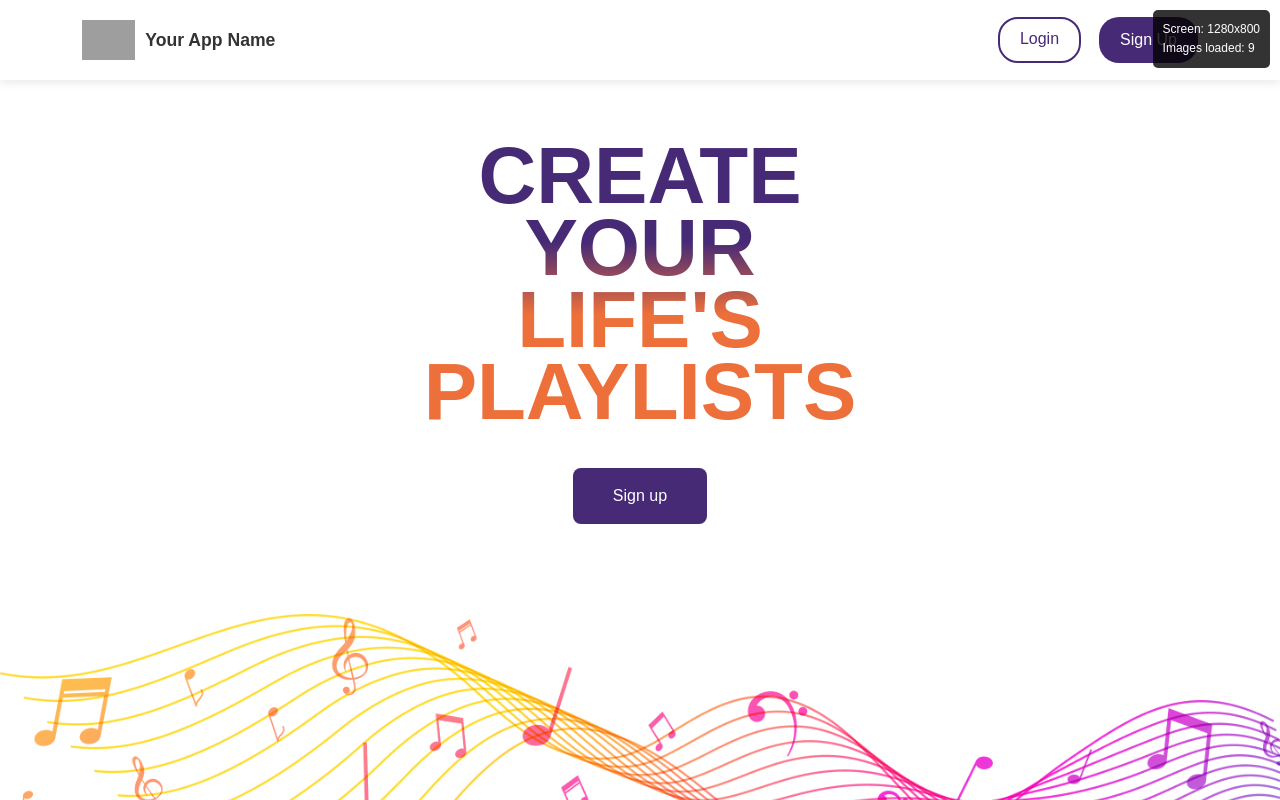
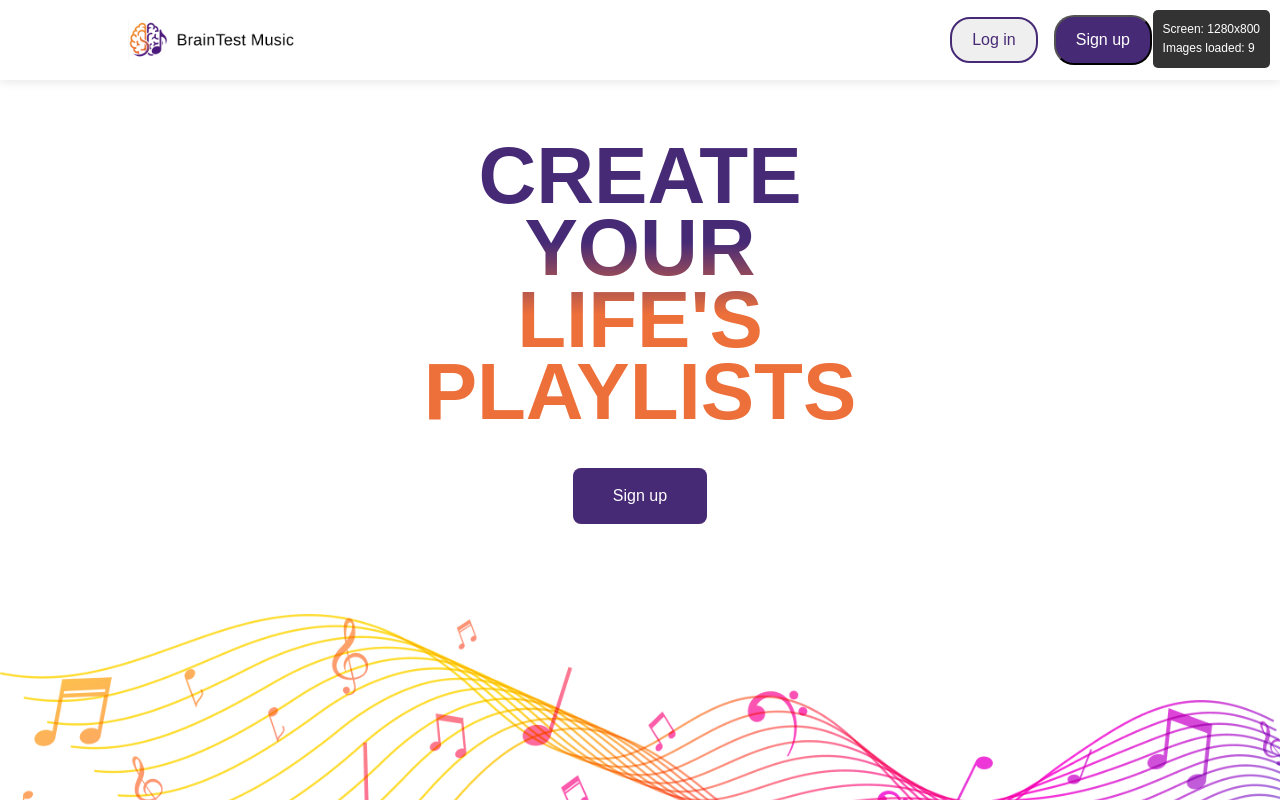
Before and after one commit to jerrythunt/issp-2025, a React (Create React App) app in the folder react-frontend/: page / in a window 1280 px wide. Shown: the top 800 px of the page. Built offline with nearby package versions, Linux system fonts and the light colour scheme; no server answers; grey boxes are pictures that could not be loaded.

Commit message:
fixed logo and alignments

```diff
--- a/react-frontend/src/components/Header.tsx
+++ b/react-frontend/src/components/Header.tsx
@@ -1,21 +1,65 @@
 import React from 'react';
-import { Link } from 'react-router-dom';
+import { Navbar, Nav, Container } from 'react-bootstrap';
+import { useNavigate, useLocation } from 'react-router-dom';
 
-const Header = () => {
-    return (
-        <nav className="navbar">
-            <div className="container">
-                <Link className="navbar-brand" to="/">
-                    <img src="/logo.png" alt="Logo" className="logo-image" />
-                    <span className="logo-text">Your App Name</span>
-                </Link>
-                <div className="d-flex gap-2">
-                    <Link to="/login" className="btn btn-login">Login</Link>
-                    <Link to="/signup" className="btn btn-signup">Sign Up</Link>
-                </div>
-            </div>
-        </nav>
-    );
+const Header: React.FC = () => {
+  const navigate = useNavigate();
+  const location = useLocation();
+
+  const handleLoginClick = () => {
+    navigate('/login');
+  };
+
+  const handleSignUpClick = () => {
+    navigate('/signup'); // ✅ Now routes to signup page
+  };
+
+  const handleLogoClick = () => {
+    navigate('/');
+  };
+
+  return (
+    <Navbar expand="lg" className="navbar fixed-navbar">
+      <Container fluid className="px-5">
+        <Navbar.Brand
+          className="navbar-brand d-flex align-items-center"
+          style={{ cursor: 'pointer', marginLeft: '80px' }}
+          onClick={handleLogoClick}
+        >
+          <img
+            src="/assets/images/braintest-logo.png"
+            alt="BrainTest Music Logo"
+            className="logo-image"
+            onError={(e) => {
+              e.currentTarget.style.display = 'none';
+              const logoText = e.currentTarget.nextElementSibling as HTMLElement;
+              if (logoText) logoText.style.display = 'inline';
+            }}
+          />
+          <span className="logo-text" style={{ display: 'none' }}>
+            🧠 BrainTest Music
+          </span>
+        </Navbar.Brand>
+
+        <Navbar.Toggle aria-controls="basic-navbar-nav" />
+        <Navbar.Collapse id="basic-navbar-nav">
+          <Nav
+            className="ms-auto d-flex align-items-center"
+            style={{ marginRight: '80px' }}
+          >
+            {location.pathname !== '/login' && (
+              <button className="btn-login me-3" onClick={handleLoginClick}>
+                Log in
+              </button>
+            )}
+            <button className="btn-signup" onClick={handleSignUpClick}>
+              Sign up
+            </button>
+          </Nav>
+        </Navbar.Collapse>
+      </Container>
+    </Navbar>
+  );
 };
 
 export default Header;
--- a/react-frontend/src/components/Signup.css
+++ b/react-frontend/src/components/Signup.css
@@ -1,3 +1,16 @@
+/* Wrapper to center the entire signup block */
+.signup-wrapper {
+  display: flex;
+  justify-content: center;
+  align-items: center;
+  min-height: calc(100vh - 80px); /* adjust if your header height differs */
+  padding: 40px 16px;
+  background-color: #fff;
+  box-sizing: border-box;
+  max-width: 100vw;
+  overflow-x: hidden;
+}
+
 /* Signup Container */
 .signup-container {
   display: flex;
@@ -7,6 +20,7 @@
   background: #FFFFFF;
   margin: 0 auto;
   max-width: 500px;
+  width: 100%;
 }
 
 /* Sign up Title */
@@ -22,6 +36,7 @@
 
 .signup-form {
   width: 100%;
+  margin-bottom: 16px;
 }
 
 .form-step {
@@ -55,6 +70,9 @@
   border: 1px solid #D9D9D9;
   border-radius: 8px;
   height: 52px;
+  width: 100%;
+  max-width: 100%;
+  box-sizing: border-box;
 }
 
 /* Input Field */
@@ -68,6 +86,8 @@
   font-size: 16px;
   line-height: 140%;
   color: #1E1E1E;
+  max-width: 100%;
+  box-sizing: border-box;
 }
 
 .input-field::placeholder {
@@ -91,6 +111,8 @@
   font-size: 16px;
   line-height: 140%;
   color: #1E1E1E;
+  max-width: 100%;
+  box-sizing: border-box;
 }
 
 .terms-container {
@@ -111,7 +133,9 @@
   margin-top: 24px;
 }
 
-.back-btn, .next-btn, .signup-btn {
+.back-btn,
+.next-btn,
+.signup-btn {
   display: flex;
   justify-content: center;
   align-items: center;
@@ -172,7 +196,6 @@
   background: #f5f5f5;
 }
 
-
 /* Login Section */
 .login-section {
   display: flex;
@@ -181,7 +204,6 @@
   margin-top: 40px;
 }
 
-/* Login Text */
 .login-text {
   font-family: 'Roboto', sans-serif;
   font-weight: 400;
@@ -190,7 +212,6 @@
   color: #000000;
 }
 
-/* Login Button */
 .login-btn-link {
   display: flex;
   justify-content: center;
@@ -213,21 +234,68 @@
   background: #f5f5f5;
 }
 
+.signup-footer {
+  width: 100%;
+  display: flex;
+  flex-direction: column;
+  align-items: center;
+  gap: 24px;
+  margin-top: 32px;
+}
+
+.google-btn {
+  width: 100%;
+  max-width: 500px;
+  height: 52px;
+  padding: 12px;
+  background: #FFFFFF;
+  border: 1px solid #D9D9D9;
+  color: #303030;
+  font-family: 'Inter', sans-serif;
+  font-size: 16px;
+  border-radius: 8px;
+  cursor: pointer;
+  transition: background-color 0.2s ease;
+}
+
+.google-btn:hover {
+  background: #f5f5f5;
+}
+
+.login-section {
+  display: flex;
+  align-items: baseline;
+  gap: 8px;
+  font-size: 16px;
+}
+
+/* Inner layout constraint to prevent stretching on wide screens */
+.signup-inner {
+  width: 100%;
+  max-width: 500px;
+  margin: 0 auto;
+}
+
 @media (max-width: 576px) {
   .signup-container {
     padding: 20px;
   }
+
   .signup-title {
     font-size: 36px;
   }
+
   .birthdate-container {
     flex-direction: column;
   }
+
   .navigation-buttons {
     flex-direction: column;
     gap: 10px;
   }
-    .back-btn, .next-btn {
+
+  .back-btn,
+  .next-btn {
     width: 100%;
   }
 }
--- a/react-frontend/src/components/Signup.tsx
+++ b/react-frontend/src/components/Signup.tsx
@@ -16,13 +16,8 @@ const Signup: React.FC = () => {
   const [error, setError] = useState<string | null>(null);
   const navigate = useNavigate();
 
-  const handleNext = () => {
-    setStep(step + 1);
-  };
-
-  const handleBack = () => {
-    setStep(step - 1);
-  };
+  const handleNext = () => setStep(step + 1);
+  const handleBack = () => setStep(step - 1);
 
   const handleChange = (e: React.ChangeEvent<HTMLInputElement | HTMLSelectElement>) => {
     const { name, value, type } = e.target;
@@ -72,7 +67,7 @@ const Signup: React.FC = () => {
       if (userCredential) {
         navigate('/dashboard');
       }
-    } catch (error) {
+    } catch {
       setError('Failed to sign in with Google. Please try again later.');
     }
   };
@@ -160,25 +155,31 @@ const Signup: React.FC = () => {
   };
 
   return (
-    <div className="signup-container">
+    <main className="signup-wrapper">
+      <div className="signup-inner">
+        <section className="signup-container">
           <h1 className="signup-title">Sign up</h1>
           {error && <p style={{ color: 'red' }}>{error}</p>}
           <form onSubmit={handleSubmit} className="signup-form">
-        <div className="form-step">
-          {renderStep()}
-        </div>
+            <div className="form-step">{renderStep()}</div>
             <div className="navigation-buttons">
               {step > 1 && <button type="button" onClick={handleBack} className="back-btn">Back</button>}
               {step < 4 && <button type="button" onClick={handleNext} className="next-btn">Next</button>}
               {step === 4 && <button type="submit" className="signup-btn">Sign up</button>}
             </div>
           </form>
-      <button type="button" className="google-btn" onClick={handleGoogleSignIn}>Sign up with Google</button>
+          <div className="signup-footer">
+            <button type="button" className="google-btn" onClick={handleGoogleSignIn}>
+              Sign up with Google
+            </button>
             <div className="login-section">
               <p className="login-text">Already have an account?</p>
               <a href="/login" className="login-btn-link">Log in</a>
             </div>
           </div>
+        </section>
+      </div>
+    </main>
   );
 };
 
```
Lines whose indentation alone changed are shown as unchanged.
